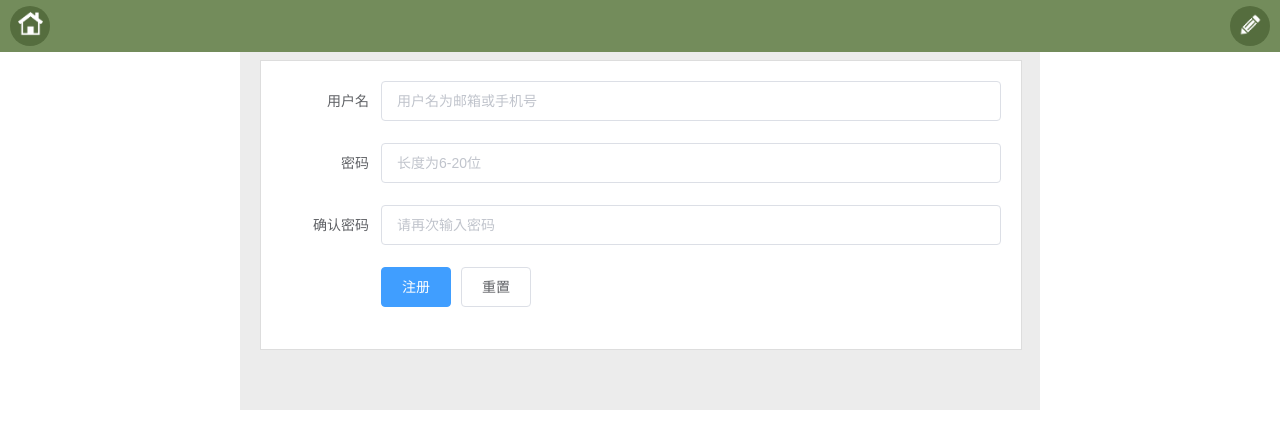
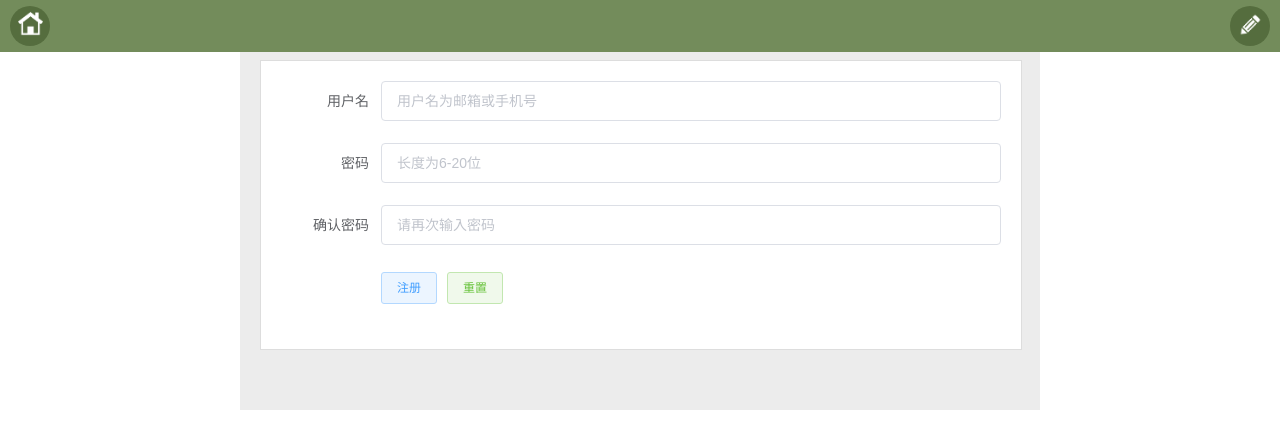
Before and after one commit to lizhou828/vuejs_money_note, a Vue app: page /#/user/register in a window 1280 px wide. Shown: the top 448 px of the page. Built offline with nearby package versions, Linux system fonts and the light colour scheme.

Commit message:
1、注册功能

```diff
--- a/src/components/user/register.vue
+++ b/src/components/user/register.vue
@@ -22,9 +22,8 @@
                           <el-input type="password" v-model.trim="user.checkPass" autocomplete="off" placeholder="请再次输入密码" ></el-input>
                         </el-form-item>
                         <el-form-item>
-                          <el-button type="primary" :disabled="isDisabled" @click="submitForm('ruleForm')">注册</el-button>
-                          <el-button @click="resetForm('ruleForm')">重置</el-button>
-
+                          <el-button type="primary" plain size="small" :disabled="isDisabled" @click="submitForm('ruleForm')">注册</el-button>
+                          <el-button type="success" plain size="small" @click="resetForm('ruleForm')">重置</el-button>
                         </el-form-item>
                       </el-form>
 
```
